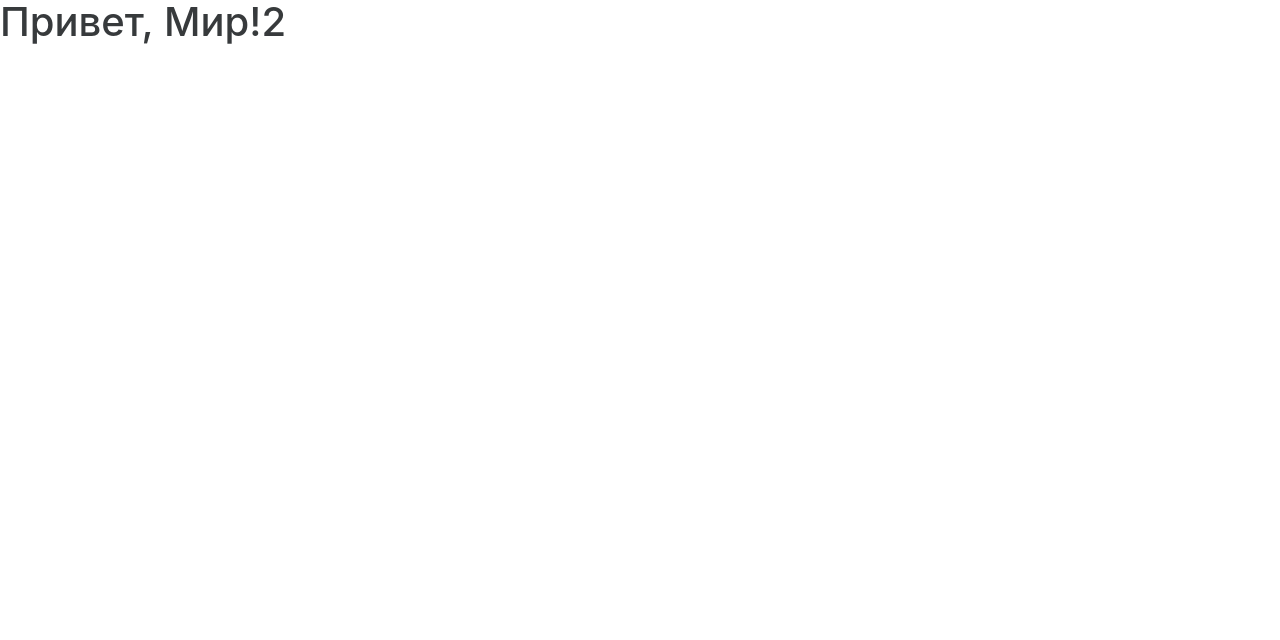
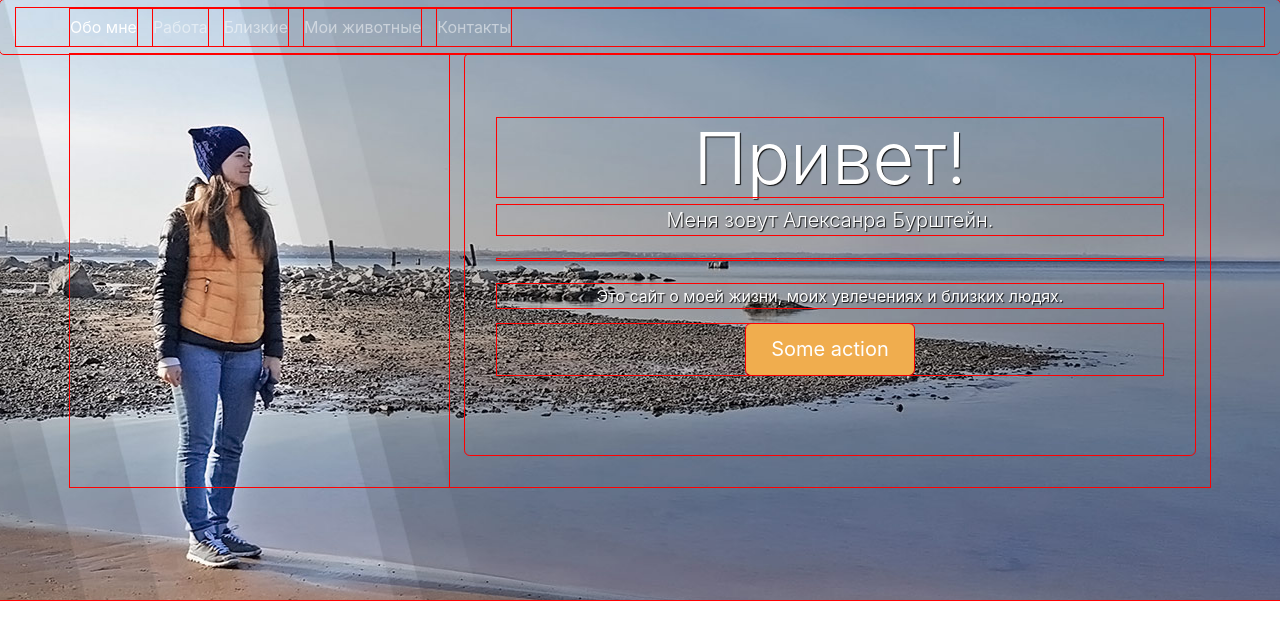
Before and after one commit to denzakh/burshtein, a website: page app/index.html in a window 1280 px wide. Drawn offline with nearby package versions, Linux system fonts and the light colour scheme.

Commit message:
header 1

```diff
--- a/app/index.html
+++ b/app/index.html
@@ -10,7 +10,50 @@
 		<link rel="stylesheet" href="css/app.min.css">
 	</head>
 	<body>
-    <h1>Привет, Мир!2</h1>
+		<header class="header">
+			<nav class="navbar navbar-dark ">
+			  <div class="nav navbar-nav">
+			  	<div class="container">
+						<div class="row">
+							<div class="">
+									<a class="nav-item nav-link active" href="#">Обо мне</a>
+							    <a class="nav-item nav-link " href="#">Работа</a>
+							    <a class="nav-item nav-link " href="#">Близкие</a>
+							    <a class="nav-item nav-link " href="#">Мои животные</a>
+							    <a class="nav-item nav-link " href="#">Контакты</a>
+							</div>
+						</div>
+					</div>
+			  </div>
+			</nav>
+
+			<div class="container">
+				<div class="row">
+					<div class="  col-xs-12 col-sm-8 offset-sm-4  col-lg-6 offset-lg-4  col-lg-8 offset-xl-4">
+
+
+						<div class="jumbotron">
+						  <h1 class="display-3">Привет!</h1>
+						  <p class="lead">Меня зовут Алексанра Бурштейн.</p>
+						  <hr class="my-2">
+						  <p>Это сайт о моей жизни, моих увлечениях и близких людях.</p>
+						  <p class="lead">
+						    <a class="btn btn-warning btn-lg" href="#" role="button">Some action</a>
+						  </p>
+						</div>
+
+					</div>
+				</div>
+			</div>
+
+		</header>
+
+
+
+
+
+
+
 
 		<!-- Сначала jQuery, затем Bootstrap JS. -->
 		<script src="https://ajax.googleapis.com/ajax/libs/jquery/2.1.4/jquery.min.js"></script>
--- a/app/scss/app.scss
+++ b/app/scss/app.scss
@@ -1 +1,3 @@
 @import "bootstrap";
+
+@import "header";
--- a/app/scss/custom.scss
+++ b/app/scss/custom.scss
@@ -1,2 +1,6 @@
 
 // Собственные значения переменных, заменяющие переменные `_variables.scss`
+
+* {
+	outline: 1px solid red;
+}
--- /dev/null
+++ b/app/scss/header.scss
@@ -0,0 +1,86 @@
+.header {
+	min-height: 600px;
+	background-repeat: no-repeat;
+}
+
+@media screen and (max-width: 381px)  {
+    .header {
+        background-position: 33% 50%;
+    }
+}
+
+@media screen and (max-width: 500px) {
+    .header {
+        background-position: 33% 50%;
+    }
+}
+
+@media screen and (max-width: 575px) and (min-width: 500px) {
+    .header {
+        background-position: 42% 50%;
+    }
+}
+
+@media screen and (min-width: 575px) {
+    .header {
+        background-position: 50% 50%;
+
+    }
+}
+
+@media screen and (min-width: 770px) {
+    .header {
+        background-position: 54% 50%;
+        background-image: url(../img/header-diagonal-big.jpg);
+    }
+}
+
+@media screen and (min-width: 990px) {
+    .header {
+        background-position: 59% 50%;
+    }
+}
+
+@media screen and (min-width: 1200px) {
+    .header {
+        background-position: 67% 50%;
+    }
+}
+
+@media screen and (max-width: 380px)  {
+    .header {
+        background-image: url(../img/header-diagonal-380.jpg);
+    }
+}
+
+@media screen and (max-width: 990px) and (min-width: 381px)  {
+    .header {
+        background-image: url(../img/header-diagonal-md.jpg);
+    }
+}
+
+@media screen and (min-width: 991px) {
+    .header {
+        background-image: url(../img/header-diagonal-big.jpg);
+    }
+}
+
+
+
+.jumbotron {
+	background-color: rgba(0,0,0,0);
+	color: #fff;
+	text-shadow: 1px 1px 1px rgba(0,0,0,0.9);
+	text-align: center;
+}
+
+@media screen and (max-width: 575px) {
+    .jumbotron {
+		margin-top: 200px;
+	}
+}
+
+
+.jumbotron .btn {
+	text-shadow: none;
+}
--- a/gulpfile.js
+++ b/gulpfile.js
@@ -111,6 +111,7 @@ gulp.task("copy", function() {
     gulp.src("app/*.html").pipe(gulp.dest("dist"));
     gulp.src("app/css/*.css").pipe(gulp.dest("dist/css"));
     gulp.src("app/js/*.js").pipe(gulp.dest("dist/js"));
+    gulp.src("app/img/*.*").pipe(gulp.dest("dist/img"));
 });
 
 
--- a/package.json
+++ b/package.json
@@ -8,7 +8,7 @@
     "start": "node_modules/.bin/gulp",
     "build": "gulp build",
     "ftp": "gulp ftp",
-    "psw": "gulp psw"
+    "copy": "gulp copy"
   },
   "repository": {
     "type": "git",
```
Also changed, not shown: app/css/app.min.css, app/img/header-diagonal-380.jpg (added), app/img/header-diagonal-big.jpg (added), app/img/header-diagonal-md.jpg (added). Lines whose indentation alone changed are shown as unchanged.
